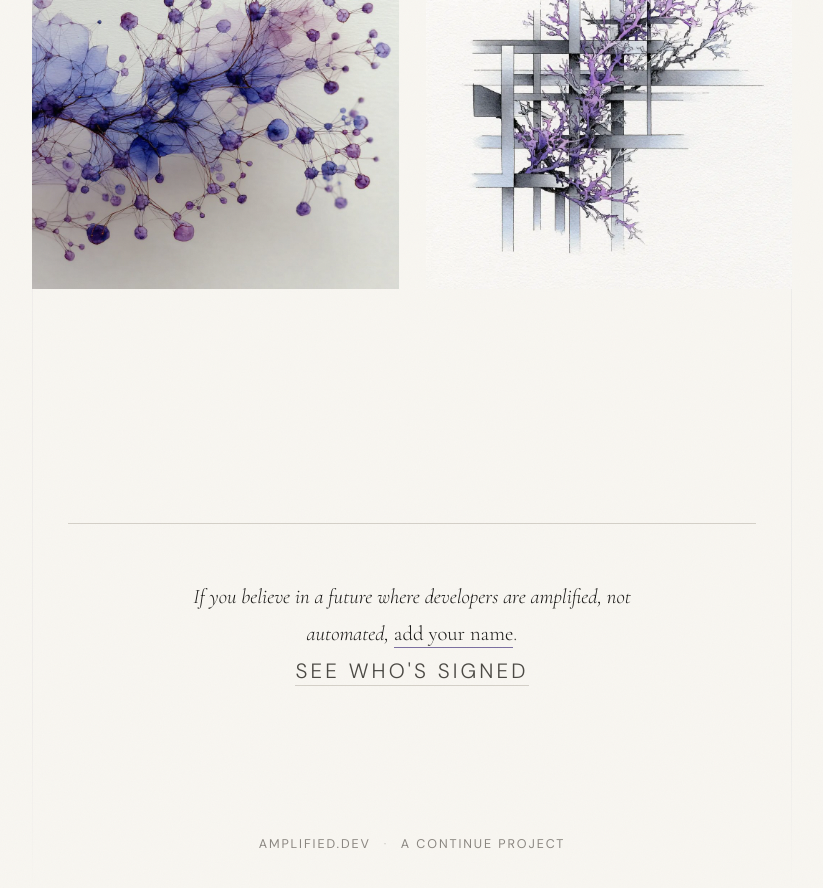
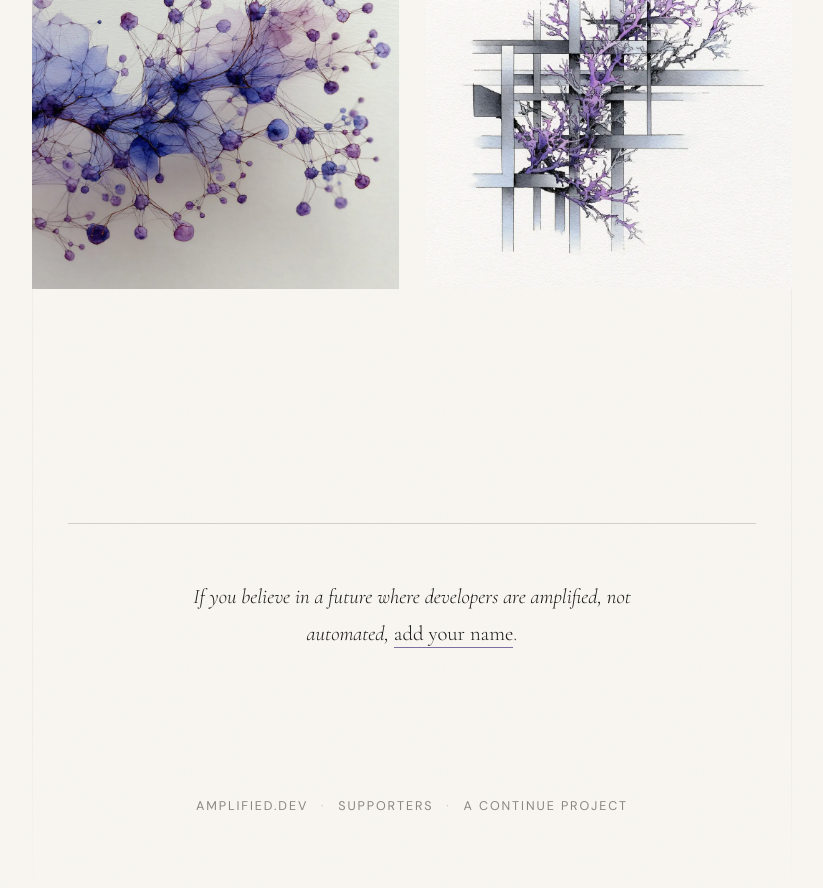
Before and after one commit to continuedev/amplified.dev, a Jekyll site: the page index.html, which Jekyll copies as it is, in a window 1280 px wide and 900 px high, scrolled down 5952 px. Shown: the top 888 px of the window, without its empty margins (228-1051 px from the left). Built offline with Jekyll 4.4.1, drawn with Linux system fonts in a browser that asks for light colours; after the commit the page ends 6815 px from its top, so only the background shows below that.

Commit message:
Move supporters link to footer, update No Product Creep check
The closing section is one emotional beat — one sentence, one
action. Adding navigation underneath it violated the editorial
voice. Moved the supporters page link to the footer instead,
where navigation belongs.

Updated "No Product Creep" check to reflect three footer links:
repo, supporters, Continue. The supporters page is site content,
not a product page.

Co-Authored-By: Claude Opus 4.6 <noreply@anthropic.com>

```diff
--- a/index.html
+++ b/index.html
@@ -424,34 +424,6 @@
     }
 
     .closing a:focus-visible {
-      outline: 1.5px solid var(--lavender);
-      outline-offset: 3px;
-      border-radius: 2px;
-    }
-
-    .see-supporters {
-      margin-top: 1.2rem;
-      font-family: var(--sans);
-      font-size: 0.8rem;
-      letter-spacing: 0.15em;
-      text-transform: uppercase;
-    }
-
-    .see-supporters a {
-      color: var(--ink-light);
-      text-decoration: none;
-      border-bottom: 1px solid var(--rule);
-      padding-bottom: 1px;
-      transition: border-color 0.3s ease, color 0.3s ease;
-    }
-
-    .see-supporters a:hover,
-    .see-supporters a:focus-visible {
-      color: var(--lavender);
-      border-bottom-color: var(--lavender);
-    }
-
-    .see-supporters a:focus-visible {
       outline: 1.5px solid var(--lavender);
       outline-offset: 3px;
       border-radius: 2px;
@@ -1106,11 +1078,12 @@
     <!-- No image after this. White space is the last image. -->
     <section class="closing">
       <p><em>If you believe in a future where developers are amplified, not automated,</em> <a href="https://github.com/continuedev/amplified.dev/edit/main/supporters.md" target="_blank" rel="noopener">add your name</a>.</p>
-      <p class="see-supporters"><a href="/supporters">See who's signed</a></p>
     </section>
 
     <footer>
       <a href="https://github.com/continuedev/amplified.dev">amplified.dev</a>
+      <span class="footer-sep">·</span>
+      <a href="/supporters">supporters</a>
       <span class="footer-sep">·</span>
       <a href="https://continue.dev">a Continue project</a>
     </footer>
```
Also changed, not shown: .continue/checks/no-product-creep.md.
